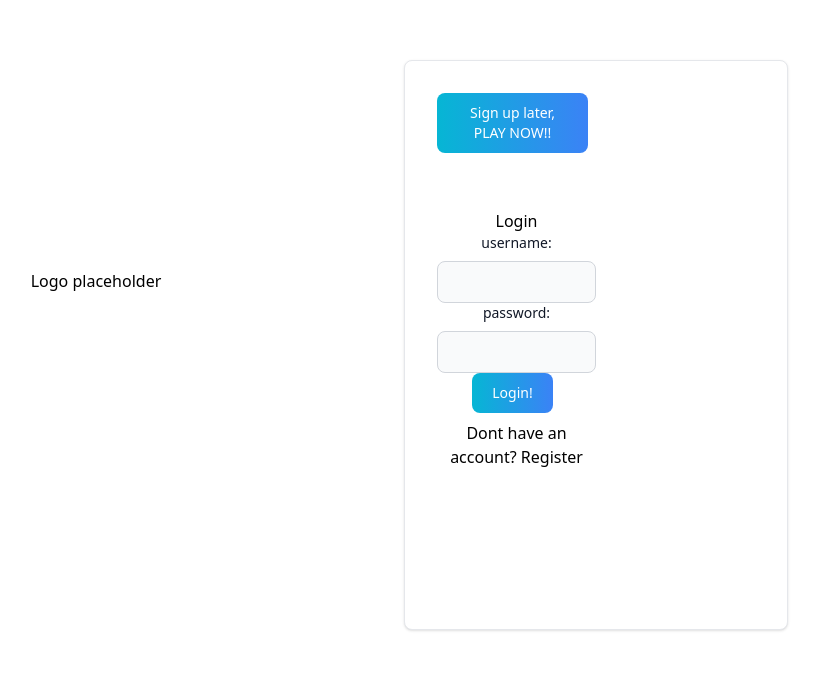
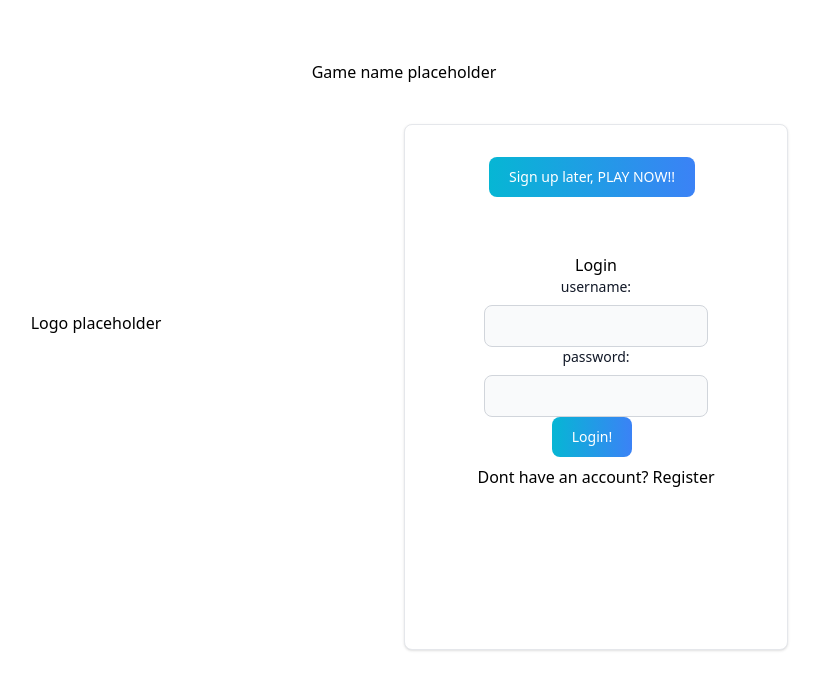
Before and after one commit to wowgr8/phrazel-frontend, a React (Create React App) app: page / in a window 1280 px wide. Shown: the part 164-854 px from the top of the page, without its empty margins (236-1055 px from the left). Built offline with nearby package versions, Linux system fonts and the light colour scheme.

Commit message:
remove styling responsible for but. Add placeholder for game name header

```diff
--- a/src/components/LandingPage.js
+++ b/src/components/LandingPage.js
@@ -28,6 +28,7 @@ function LandingPage({ setUserName, userName }) {
 
   return (
     <div className='my-56 '>
+      <>Game name placeholder</>
       <div className="container flex flex-col md:flex-row items-center px-6 mx-auto mt-10 space-y-0 md:space-y-0 bg-color-sky-300 columns-2">
         {/* Left Item */}
         <div className='flex flex-col mb-32 space-y-12 md:w-1/2'>
@@ -35,8 +36,8 @@ function LandingPage({ setUserName, userName }) {
         </div>
 
         {/* Right Item */}
-        <div className='w-full max-w-sm p-4 bg-white border border-gray-200 rounded-lg shadow sm:p-6 md:p-8 hover:bg-sky-100'>
-          <div className='flex flex-col mb-32 space-y-12 md:w-1/2 '>
+        <div className='w-full max-w-sm p-4 bg-white border border-gray-200 rounded-lg shadow sm:p-6 md:p-8 hover:bg-sky-100 '>
+          <div className='flex flex-col mb-32 space-y-12  items-center'>
             {anonForm
               ?
                 <div className=''>
```
